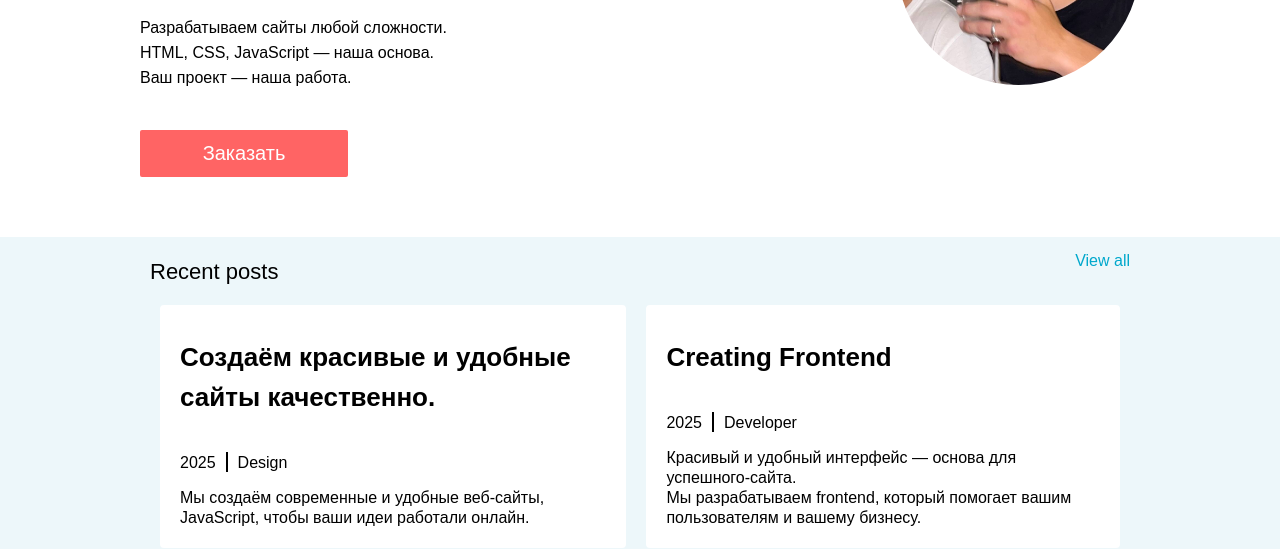
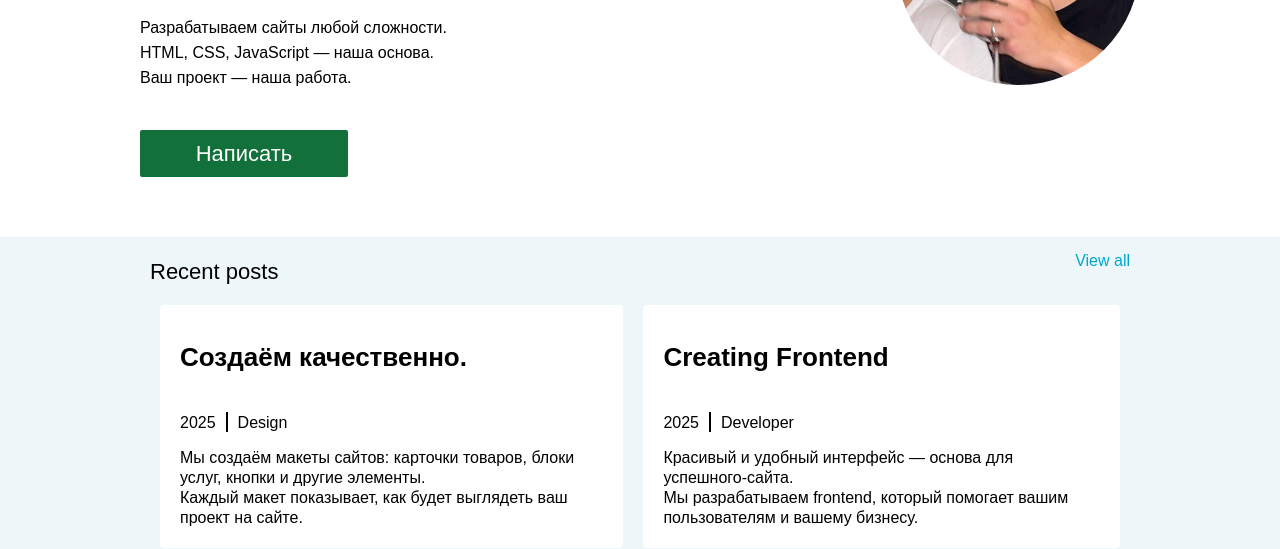
Before and after one commit to EgorRiznyk/Disign-portfolio, a plain HTML site: page index.html in a window 1280 px wide. Shown: the part 258-807 px from the top of the page. Drawn offline with nearby package versions, Linux system fonts and the light colour scheme.

Commit message:
replay russian*

```diff
--- a/index.html
+++ b/index.html
@@ -12,7 +12,6 @@
     />
   </head>
   <body>
-
         <div class="hamburger-menu">
           <input id="menu__toggle" type="checkbox" />
           <label class="menu__btn" for="menu__toggle">
@@ -43,7 +42,8 @@
             HTML, CSS, JavaScript — наша основа. <br>
             Ваш проект — наша работа.
           </p>
-          <a href="https://www.instagram.com/egor_rinyik/"><button>Заказать</button></a>
+          <button><a href="https://t.me/egor_riznyk" target="_blank">Написать</a></button>
+
         </div>
         <div class="box-img">
           <img src="image/photo_2025-06-27_21-56-41.jpg" alt="img" />
@@ -58,16 +58,15 @@
         </div>
         <div class="card-section">
           <div class="box-post">
-            <h1>Создаём красивые и удобные сайты качественно.</h1>
+            <h1>Создаём качественно.</h1>
             <div class="line">
               <p>2025</p>
               <div class="por"></div>
               <p>Design</p>
             </div>
             <p class="interval">
-             Мы создаём современные и удобные веб-сайты,<br
-             используя HTML, CSS,<br>
-              JavaScript, чтобы ваши идеи работали онлайн.<br>
+              Мы создаём макеты сайтов: карточки товаров, блоки услуг, кнопки и другие элементы. <br>
+              Каждый макет показывает, как будет выглядеть ваш проект на сайте. <br>
             </p>
           </div>
           <div class="box-post">
--- a/style.css
+++ b/style.css
@@ -137,8 +137,12 @@ body {
 .section-text p {
   font-size: 16px;
 }
+button a {
+  text-decoration: none;
+  color: white;
+}
 .section-text button {
-  background-color: #ff6464;
+  background-color: #12713b;
   color: #ffffff;
   font-size: 20px;
   border-radius: 2px;
```
